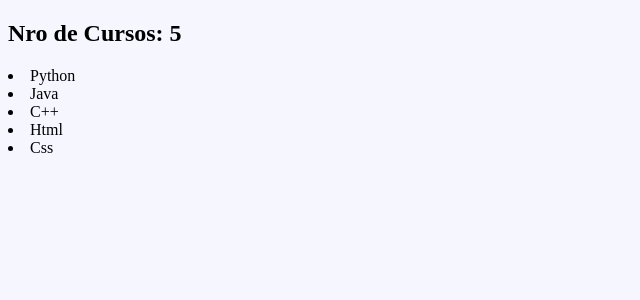
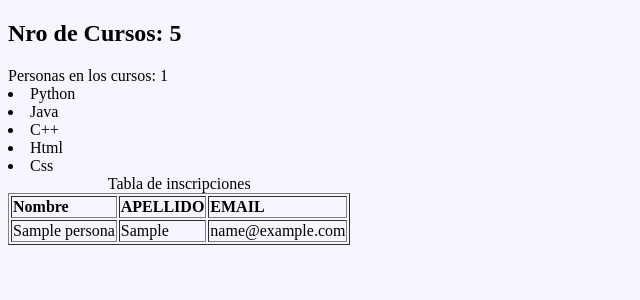
Before and after one commit to senocax/flask-note, a Flask app: page / in a window 1280 px wide. Shown: the top 300 px of the page, without its empty margins (0-640 px from the left). Run offline with Flask 2, Linux system fonts and the light colour scheme; tables that the repository leaves empty hold one stand-in row (values such as "Sample post").

Commit message:
implementation persons class and db table

```diff
--- a/app.py
+++ b/app.py
@@ -51,6 +51,9 @@ def after_request(response):
 @app.route('/')
 def index ():
 
+    personas = Persona.query.all()
+    total_personas= Persona.query.count()
+
     cursos =['Python', 'Java', 'C++', 'Html', 'Css']
     data = {
         'titulo':'Bienvenido a la API',
@@ -58,8 +61,9 @@ def index ():
         'cursos': cursos,
         'nroCursos':len(cursos)
     }
-
-    return render_template('index.html', data= data)
+    app.logger.debug(f'Listado de personas {personas}')
+    app.logger.debug(f'Cantidad de personas {total_personas}')
+    return render_template('index.html', data= data, personas= personas, total_personas= total_personas )
 
 @app.route('/contacto/<nombre>/<int:edad>')
 def contacto(nombre,edad):
--- a/templates/index.html
+++ b/templates/index.html
@@ -4,11 +4,31 @@
 
 {% if data.nroCursos >1 %}
     <h2>Nro de Cursos: {{data.nroCursos}}</h2>
-
+<div>
+<h>Personas en los cursos: {{total_personas}}</h1>
+</div>
 {% for c in data.cursos %}
     <li>{{c}}</l1>
 {% endfor %}
 {% else %}
     <h1>No existen cursos...</h1>
 {% endif %}
+
+<table border="1">
+    <caption>Tabla de inscripciones</caption>
+    <tbody>
+      <tr>
+        <th>Nombre</th>
+        <th>APELLIDO</th>
+        <th>EMAIL</th>
+      </tr>
+{% for persona in personas %}
+      <tr>
+        <td>{{persona.nombre}}</td>
+        <td>{{persona.apellido}}</td>
+        <td>{{persona.email}}</td>
+      </tr>
+{% endfor %}
+    </tbody>
+  </table>
 {% endblock %}
```
